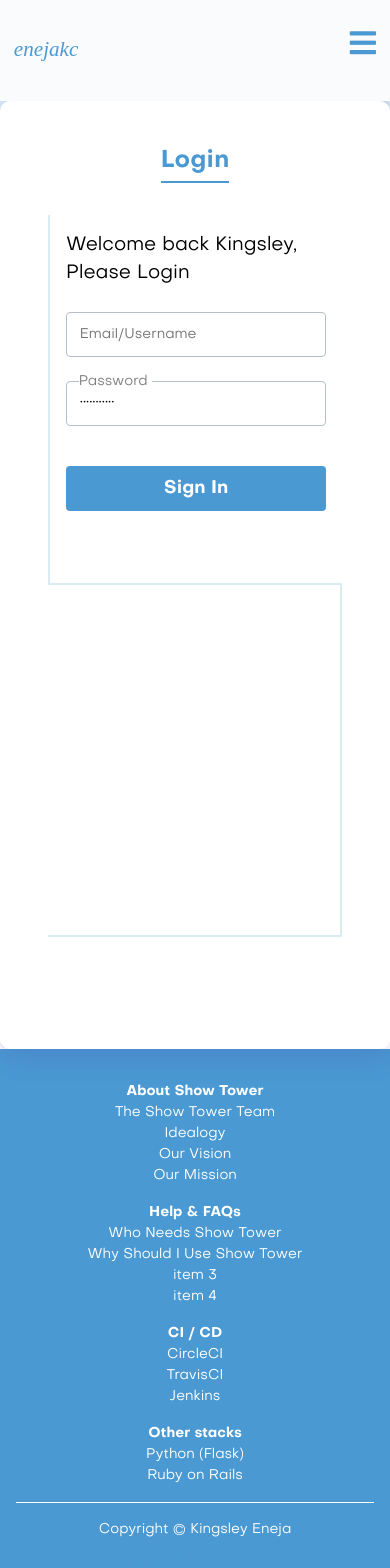
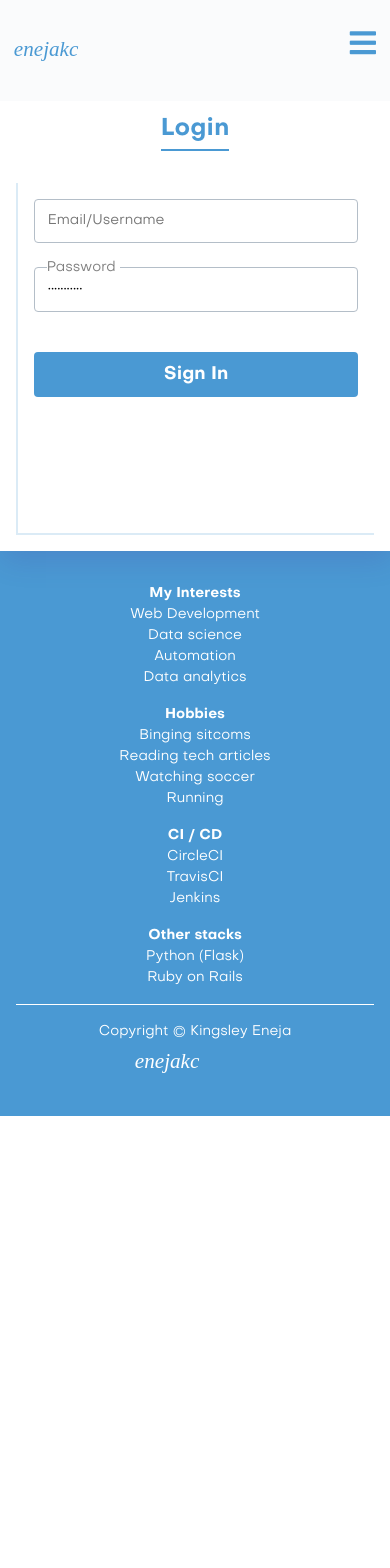
Before and after one commit to chingsley/kc-portfolio-frontend, a React (Create React App) app: page /login in a window 390 px wide. Shown: the top 1568 px of the page. After the commit the page ends 1116 px from the top, so only its background shows below. Built offline with nearby package versions, Linux system fonts and the light colour scheme.

Commit message:
make the login page responsive

```diff
--- a/src/components/Footer.js
+++ b/src/components/Footer.js
@@ -44,27 +44,23 @@
         <div className="footer__upper-part">
           <ul className="footer__upper-part__list">
             <strong className="footer-upper__part__list__header">
-              About Show Tower
+              My Interests
             </strong>
-            <li className="footer__upper-part__list__item">
-              The Show Tower Team
-            </li>
-            <li className="footer__upper-part__list__item">Idealogy</li>
-            <li className="footer__upper-part__list__item">Our Vision</li>
-            <li className="footer__upper-part__list__item">Our Mission</li>
+            <li className="footer__upper-part__list__item">Web Development</li>
+            <li className="footer__upper-part__list__item">Data science</li>
+            <li className="footer__upper-part__list__item">Automation</li>
+            <li className="footer__upper-part__list__item">Data analytics</li>
           </ul>
           <ul className="footer__upper-part__list">
             <strong className="footer-upper__part__list__header">
-              {' Help & FAQs'}
+              {' Hobbies'}
             </strong>
+            <li className="footer__upper-part__list__item">Binging sitcoms</li>
             <li className="footer__upper-part__list__item">
-              Who Needs Show Tower
+              Reading tech articles
             </li>
-            <li className="footer__upper-part__list__item">
-              Why Should I Use Show Tower
-            </li>
-            <li className="footer__upper-part__list__item">item 3</li>
-            <li className="footer__upper-part__list__item">item 4</li>
+            <li className="footer__upper-part__list__item">Watching soccer</li>
+            <li className="footer__upper-part__list__item">Running</li>
           </ul>
           <ul className="footer__upper-part__list">
             <strong className="footer-upper__part__list__header">
@@ -85,7 +81,7 @@
         <hr className="footer__hr" />
         <div className="footer__lower-part">
           Copyright © Kingsley Eneja
-          <LogoV2 display="block" mobileMargin="0 auto" />
+          <LogoV2 display="block" mobileMargin="0 auto" color="#ffffff" />
         </div>
       </div>
     </FooterRegion>
--- a/src/pages/AuthPage.js
+++ b/src/pages/AuthPage.js
@@ -109,22 +109,20 @@
         .main {
           width: 100%;
           &__contents {
+            padding: 1rem;
             &__subtitle {
               display: none;
             }
             &__flex {
               flex-direction: column;
-              &__left,
-              &__right {
+              &__left {
                 width: 100%;
                 &:not(:first-child) {
                   margin-bottom: 4rem;
                 }
               }
-              &__left {
-                &__hidden-subtitle {
-                  display: block;
-                }
+              &__right {
+                display: none;
               }
             }
           }
@@ -134,6 +132,9 @@
         .main {
           width: 100%;
           padding: 0;
+          &__contents {
+            border-radius: 0;
+          }
         }
       }
     `;
```
